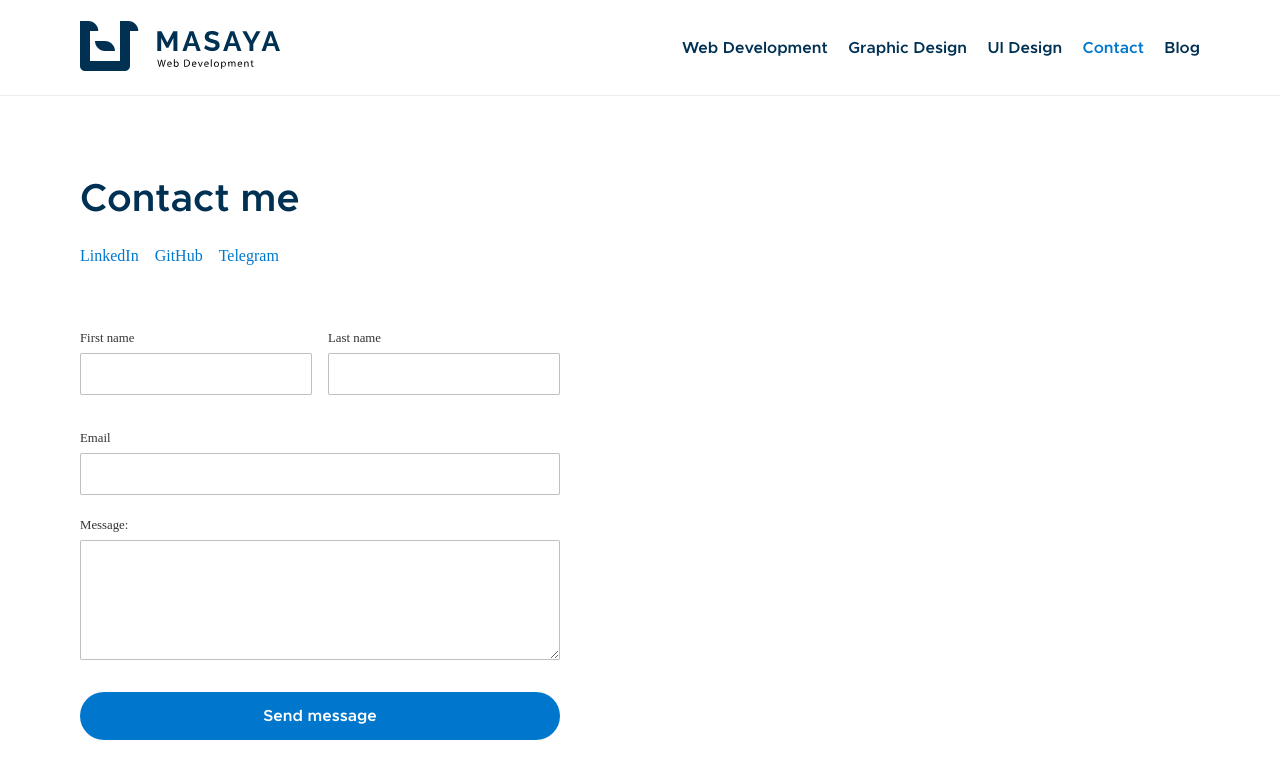
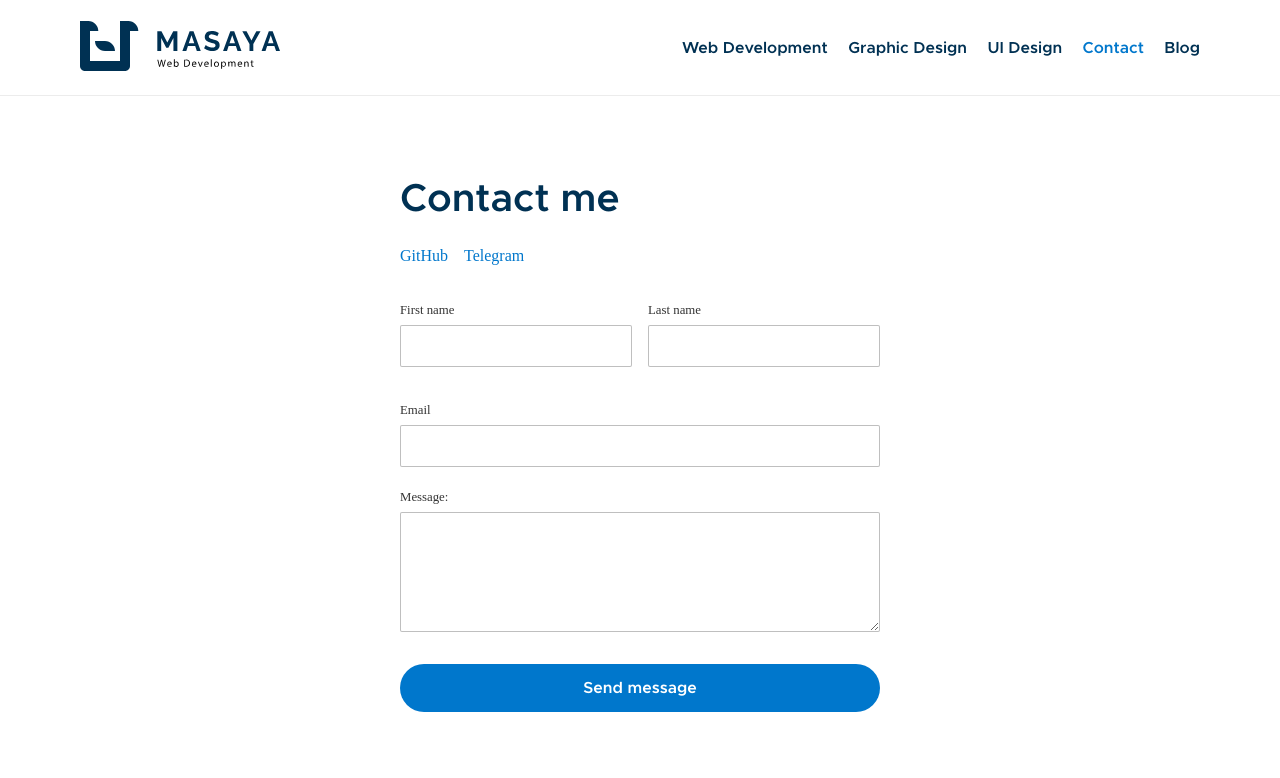
Before and after one commit to masayaShinoda/masaya-sveltekit-portfolio, a SvelteKit app: page /contact in a window 1280 px wide. Shown: the top 778 px of the page. Built offline with nearby package versions, Linux system fonts and the light colour scheme; a web font is replaced by a local one.

Commit message:
update contact page

```diff
--- a/src/routes/contact/+page.svelte
+++ b/src/routes/contact/+page.svelte
@@ -6,13 +6,13 @@
         <section>
             <h2>Contact me</h2>
             <span class="socials_container">
-                <a href="https://www.linkedin.com/in/masaya-shida/">
-                    <!-- <img
+                <!-- <a href="https://www.linkedin.com/in/masaya-shida/">
+                    <img
                         src="https://upload.wikimedia.org/wikipedia/commons/c/ce/Linkedin_circle.svg"
                         alt="LinkedIn logo"
-                    /> -->
+                    />
                     LinkedIn
-                </a>
+                </a> -->
                 <a href="https://github.com/masayaShinoda">
                     <!-- <img
                         src="https://upload.wikimedia.org/wikipedia/commons/9/91/Octicons-mark-github.svg"
@@ -75,7 +75,9 @@ h2 {
     align-items: flex-start;
     /* align-items: center; */
     margin: 0 auto;
-    width: 100%;
+    /* width: 100%; */
+    width: -moz-fit-content;
+    width: fit-content;
     max-width: min(100%, var(--content_max_width_desktop));
     /* padding: 5rem var(--padding_horizontal_desktop); */
     padding: 5rem var(--padding_horizontal_desktop);
@@ -89,6 +91,8 @@ h2 {
 }
 @media screen and (max-width: 48em) {
     .content {
+        width: 100%;
+        max-width: 100%;
         align-items: flex-start;
         padding: 5rem var(--padding_horizontal_mobile);
     }
@@ -113,14 +117,14 @@ h2 {
 .socials_container a:hover {
     text-decoration: underline;
 }
-.socials_container a img {
+/* .socials_container a img {
     max-width: 1.5rem;
     width: 1.5rem;
     margin-right: .375rem;
     object-fit: contain;
-}
+} */
 .form_section {
-    padding: 3.25rem 0;
+    padding: 1.5rem 0;
     display: flex;
     flex-direction: column;
     align-items: flex-start;
```
